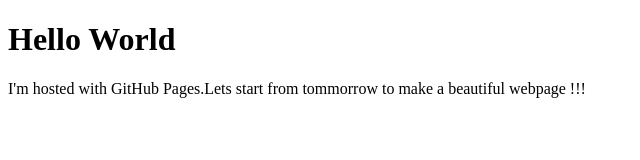
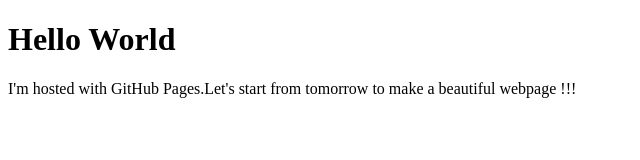
Before and after one commit to JignasaBhunia/JignasaBhunia.github.io, a plain HTML site: page index.html in a window 1280 px wide. Shown: the full height of the page, 0-640 px from the left. Drawn offline with Linux system fonts and the light colour scheme.

Commit message:
Spelling Change and grammar change

```diff
--- a/index.html
+++ b/index.html
@@ -2,6 +2,6 @@
 <html>
 <body>
 <h1>Hello World</h1>
-<p>I'm hosted with GitHub Pages.Lets start from tommorrow to make a beautiful webpage !!!</p>
+<p>I'm hosted with GitHub Pages.Let's start from tomorrow to make a beautiful webpage !!!</p>
 </body>
 </html>
```
